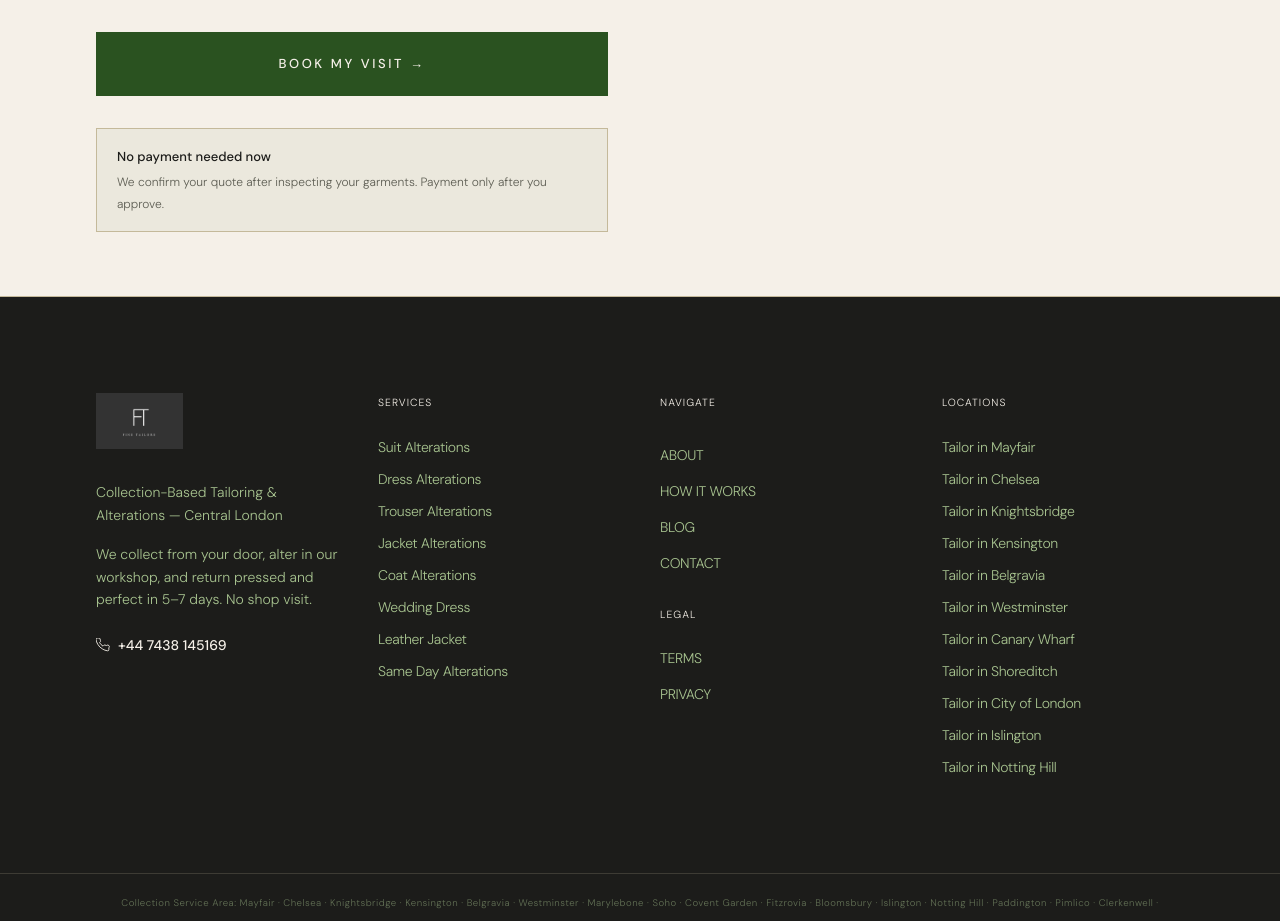
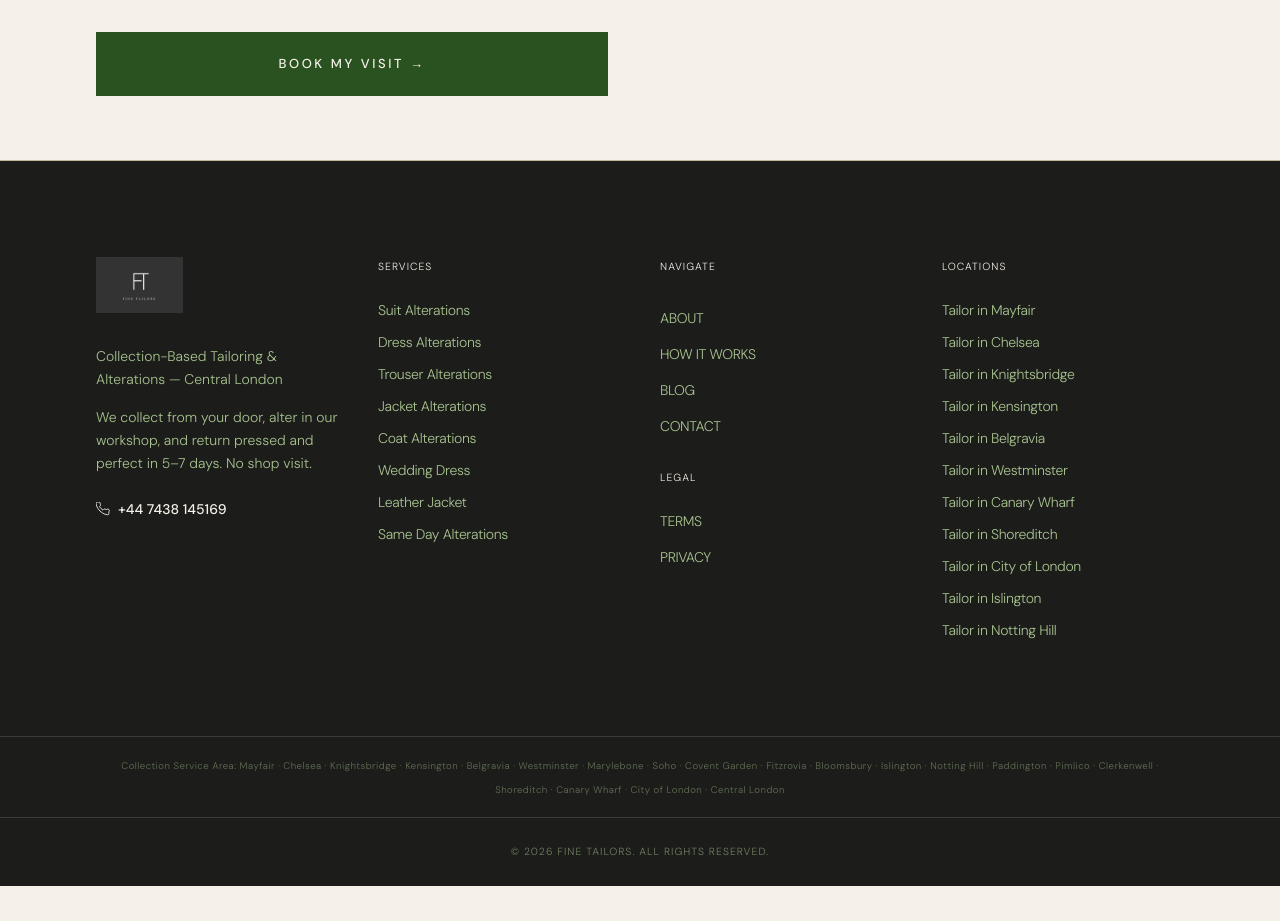
Before and after one commit to tsde9266-svg/toptailor.london, a Next.js app: page /book-visit in a window 1280 px wide. Shown: the part 1320-2241 px from the top of the page. After the commit the page ends 2206 px from the top, so only its background shows below. Built offline with nearby package versions, Linux system fonts and the light colour scheme.

Commit message:
Remove payment note from book form; services grid → /prices

```diff
--- a/src/app/book-visit/page.tsx
+++ b/src/app/book-visit/page.tsx
@@ -224,10 +224,6 @@ export default function BookVisitPage() {
               {loading ? 'Sending…' : 'Book My Visit →'}
             </button>
 
-            <div className="border border-divider bg-hunter/5 px-5 py-4">
-              <p className="font-sans text-[0.8125rem] text-charcoal font-medium mb-0.5">No payment needed now</p>
-              <p className="font-sans text-[0.75rem] text-muted">We confirm your quote after inspecting your garments. Payment only after you approve.</p>
-            </div>
           </form>
         </div>
       </main>
--- a/src/components/Services.tsx
+++ b/src/components/Services.tsx
@@ -54,7 +54,7 @@ export default function Services() {
             return (
               <Link
                 key={cat.id}
-                href="/book-visit"
+                href="/prices"
                 className="
                   group relative overflow-hidden
                   aspect-[3/4] lg:aspect-[4/5]
@@ -105,7 +105,7 @@ export default function Services() {
                     transition-all duration-300
                   ">
                     <span className="font-sans text-[0.625rem] text-[#97C459] uppercase tracking-[0.15em]">
-                      Book Now →
+                      See prices →
                     </span>
                   </div>
                 </div>
```
